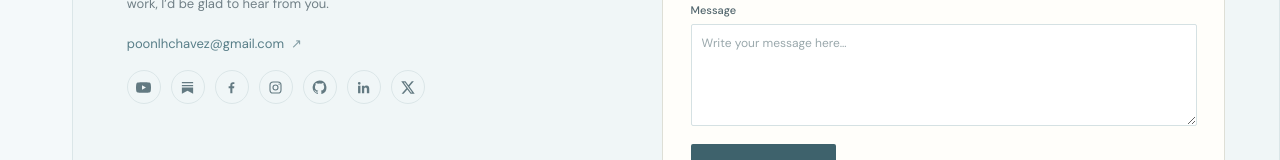
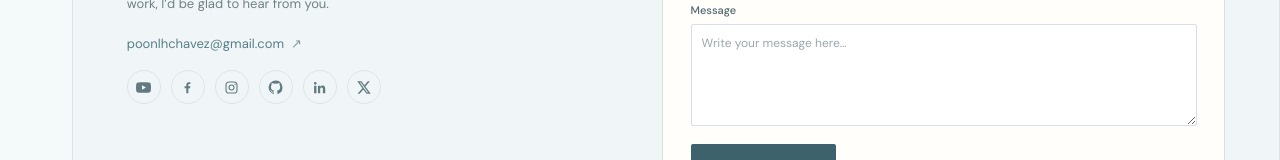
Before and after one commit to poonlonghei/poonlonghei.github.io, a Next.js app: page / in a window 1280 px wide. Shown: the part 2665-2825 px from the top of the page. Built offline with nearby package versions, Linux system fonts and the light colour scheme; a web font is replaced by a local one.

Commit message:
Update page.tsx

```diff
--- a/app/page.tsx
+++ b/app/page.tsx
@@ -187,16 +187,6 @@ export default function HomePage() {
                 </svg>
               </a>
               <a
-                href="https://poonlonghei.substack.com"
-                target="_blank"
-                rel="noopener noreferrer"
-                aria-label="Substack"
-              >
-                <svg viewBox="0 0 24 24" aria-hidden="true">
-                  <path d="M3 3h18v2H3zm0 5h18v2H3zm0 4h18v10l-9-5-9 5z" />
-                </svg>
-              </a>
-              <a
                 href="https://www.facebook.com/poonlhchavez/"
                 target="_blank"
                 rel="noopener noreferrer"
```
